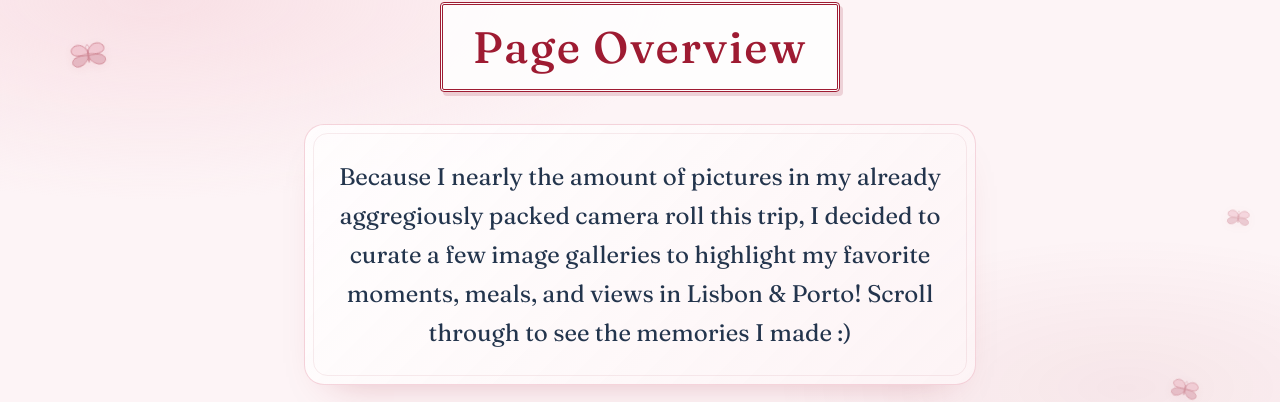
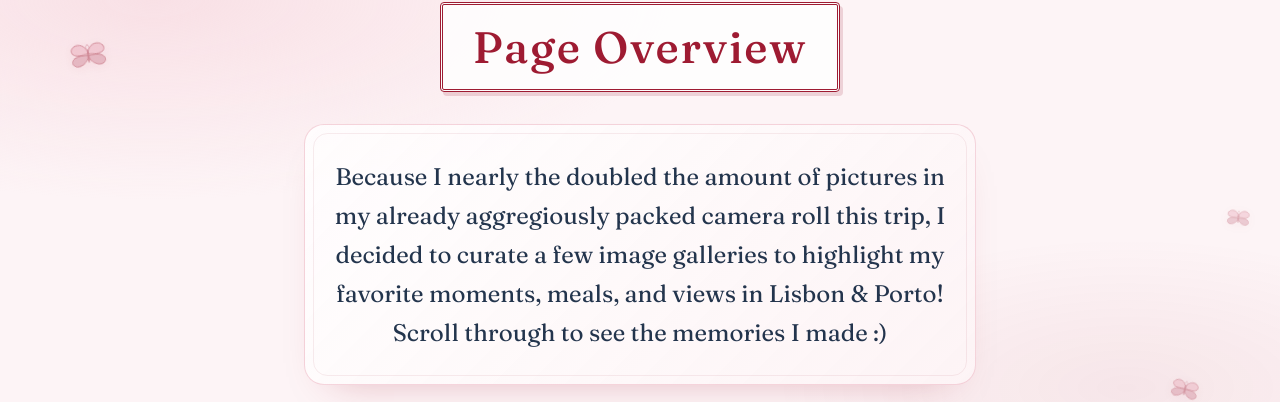
Before and after one commit to landonbruski/mis-study-abroad-website-2026, a React (Vite) app: page /students/molly-waldron in a window 1280 px wide. Shown: the part 916-1318 px from the top of the page. Built offline with nearby package versions, Linux system fonts and the light colour scheme.

Commit message:
had a typo

```diff
--- a/src/students/molly-waldron.jsx
+++ b/src/students/molly-waldron.jsx
@@ -44,7 +44,7 @@ const bio = {
   date: ' ',
   city: ' ',
   title: 'Page Overview',
-  body: `Because I nearly the amount of pictures in my already aggregiously packed camera roll this trip, I decided to curate a few image galleries to highlight my favorite moments, meals, and views in Lisbon & Porto! Scroll through to see the memories I made :)`,
+  body: `Because I nearly the doubled the amount of pictures in my already aggregiously packed camera roll this trip, I decided to curate a few image galleries to highlight my favorite moments, meals, and views in Lisbon & Porto! Scroll through to see the memories I made :)`,
 }
 // /* -------- 3. Three things -------- */
 // const threeThings = [
```
